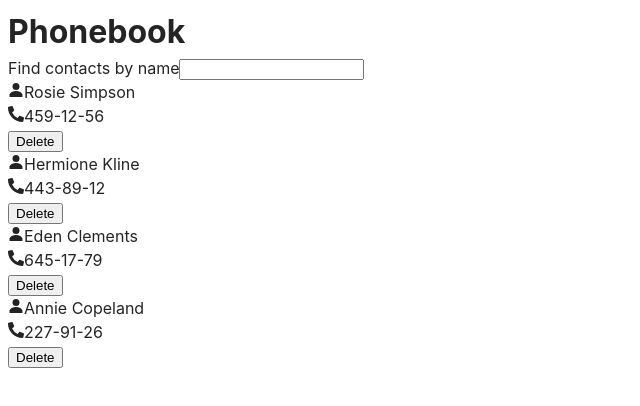
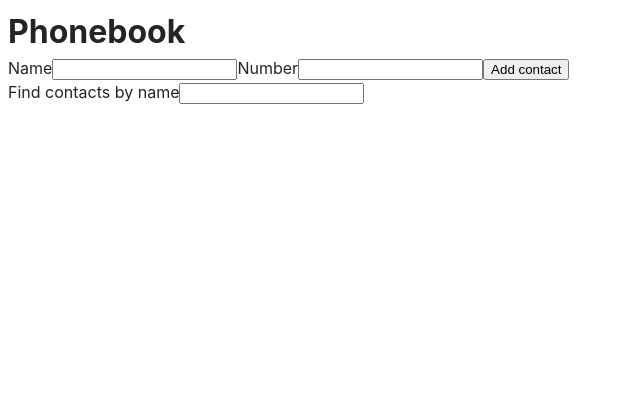
Before and after one commit to YevhenPetrovskyi/goit-react-hw-03, a React (Vite) app: page / in a window 1280 px wide. Shown: the top 406 px of the page, without its empty margins (0-640 px from the left). Built offline with nearby package versions, Linux system fonts and the light colour scheme.

Commit message:
added logic for working with local storage

```diff
--- a/src/App.jsx
+++ b/src/App.jsx
@@ -1,25 +1,31 @@
-import { useMemo, useState } from 'react';
+import { useEffect, useMemo, useState } from 'react';
 import { nanoid } from 'nanoid';
+import normalizeName from './components/helpers/nameNormalize';
+import normalizePhoneNumber from './components/helpers/normalizePhoneNumber';
 
 import ContactList from './components/ContsctList/ContactList';
 import SearchBox from './components/SearchBox/SearchBox';
+import ContactForm from './components/ContactForm/ContactForm';
 
 import './App.css';
 
 function App() {
-  const [contactList, setContactList] = useState([
-    { id: 'id-1', name: 'Rosie Simpson', number: '459-12-56' },
-    { id: 'id-2', name: 'Hermione Kline', number: '443-89-12' },
-    { id: 'id-3', name: 'Eden Clements', number: '645-17-79' },
-    { id: 'id-4', name: 'Annie Copeland', number: '227-91-26' },
-  ]);
+  const [contactList, setContactList] = useState(() => {
+    const savedContactList = JSON.parse(localStorage.getItem('contactList'));
+
+    return savedContactList || [];
+  });
+
+  useEffect(() => {
+    localStorage.setItem('contactList', JSON.stringify(contactList));
+  }, [contactList]);
 
   const [contactName, setContactName] = useState('');
 
   const addContactHandler = ({ name, number }) => {
     const newContact = {
-      name,
-      number,
+      name: normalizeName(name),
+      number: normalizePhoneNumber(number),
       id: nanoid(),
     };
     setContactList([...contactList, newContact]);
@@ -38,6 +44,7 @@ function App() {
   return (
     <div className="App">
       <h1>Phonebook</h1>
+      <ContactForm addContact={addContactHandler} />
       <SearchBox contactName={contactName} setContactName={setContactName} />
       <ContactList
         contactList={filteredContacts}
```
